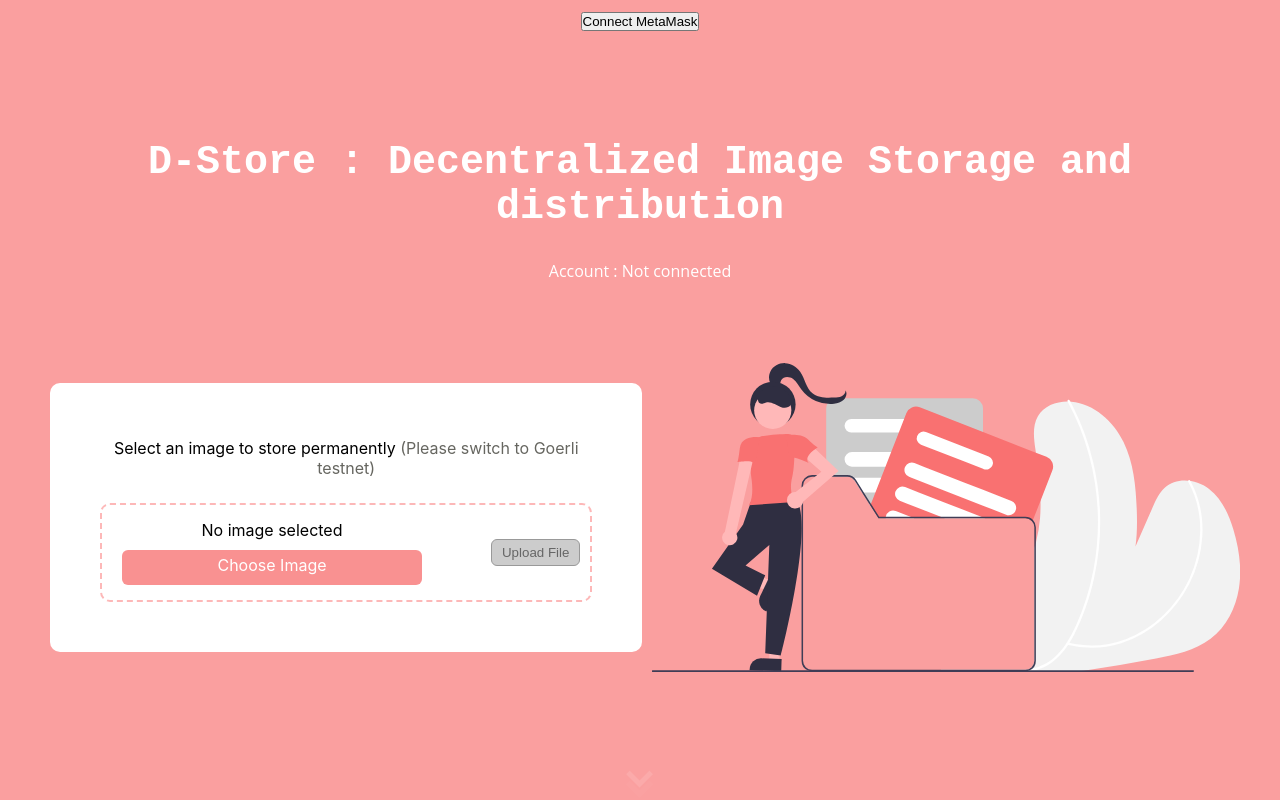
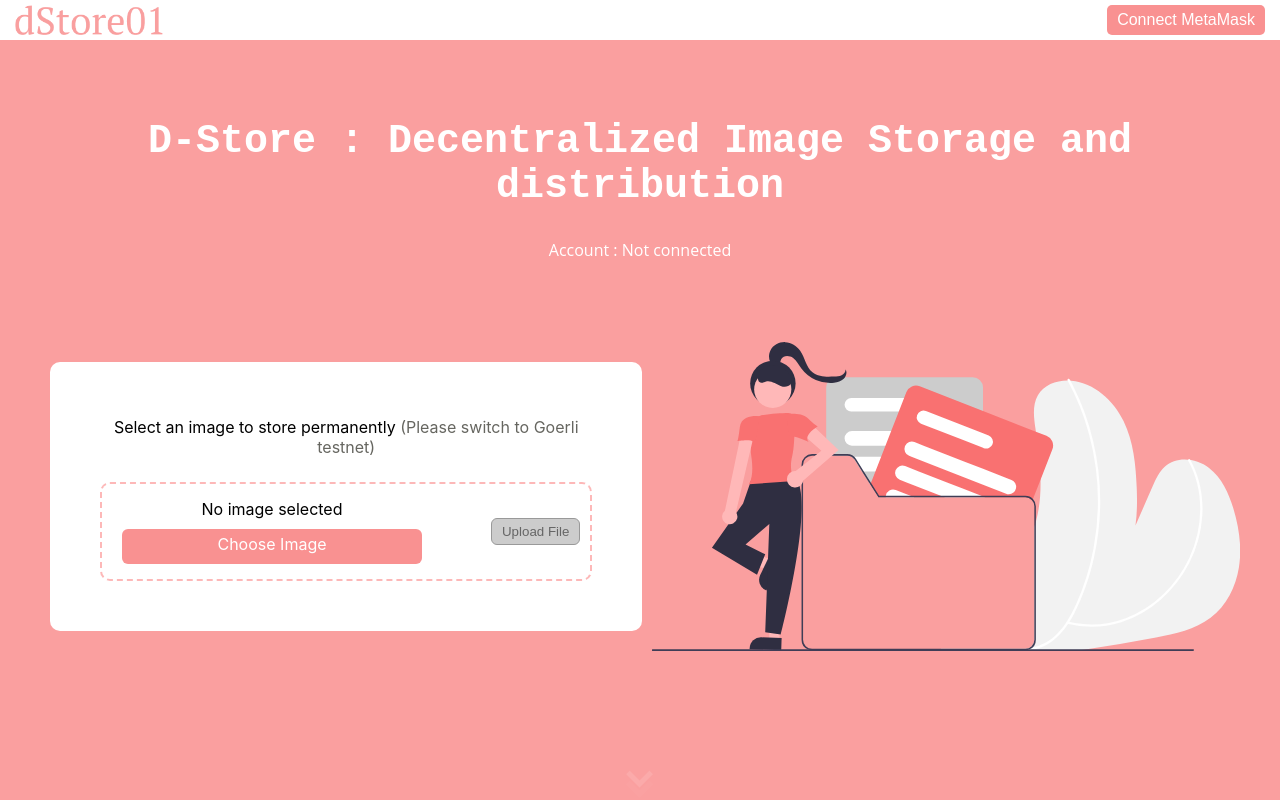
Before and after one commit to aakash-taneja/dstore, a React (Create React App) app: page / in a window 1280 px wide. Shown: the top 800 px of the page. Built offline with nearby package versions, Linux system fonts and the light colour scheme.

Commit message:
connect button nav added

```diff
--- a/src/App.css
+++ b/src/App.css
@@ -202,3 +202,29 @@ p {
     transform: rotate(45deg) translate(20px, 20px);
   }
 }
+
+nav {
+  background: #fff;
+  position: fixed;
+  top: 0;
+  left: 0;
+  padding: 5px 15px;
+  width: 100%;
+  display: flex;
+  justify-content: space-between;
+}
+.button {
+  background-color: initial;
+  background: #f99191;
+  border-radius: 6px;
+  color: #fff;
+  padding: 5px 10px;
+  border: none;
+  font-size: 16px;
+  border-radius: 5px;
+  /* margin-right: 10px; */
+  /* padding-bottom: 10px; */
+}
+.button:hover {
+  box-shadow: rgba(253, 76, 0, 0.5) 0 3px 8px;
+}
--- a/src/App.js
+++ b/src/App.js
@@ -73,12 +73,16 @@ function App() {
     <>
       <div className="App">
         <nav>
+          <img src="./dstore01.png" height={"30px"} />
           {account ? (
             <>
-              <button onClick={disconnectMetaMask}>Disconnect Wallet</button>
+              <button class="button" onClick={disconnectMetaMask}>
+                Disconnect Wallet
+              </button>
             </>
           ) : (
             <button
+              class="button"
               onClick={() => setInitiateConnection(true)}
               disabled={isLoading}
             >
```
Also changed, not shown: public/dStore01.png (added).
